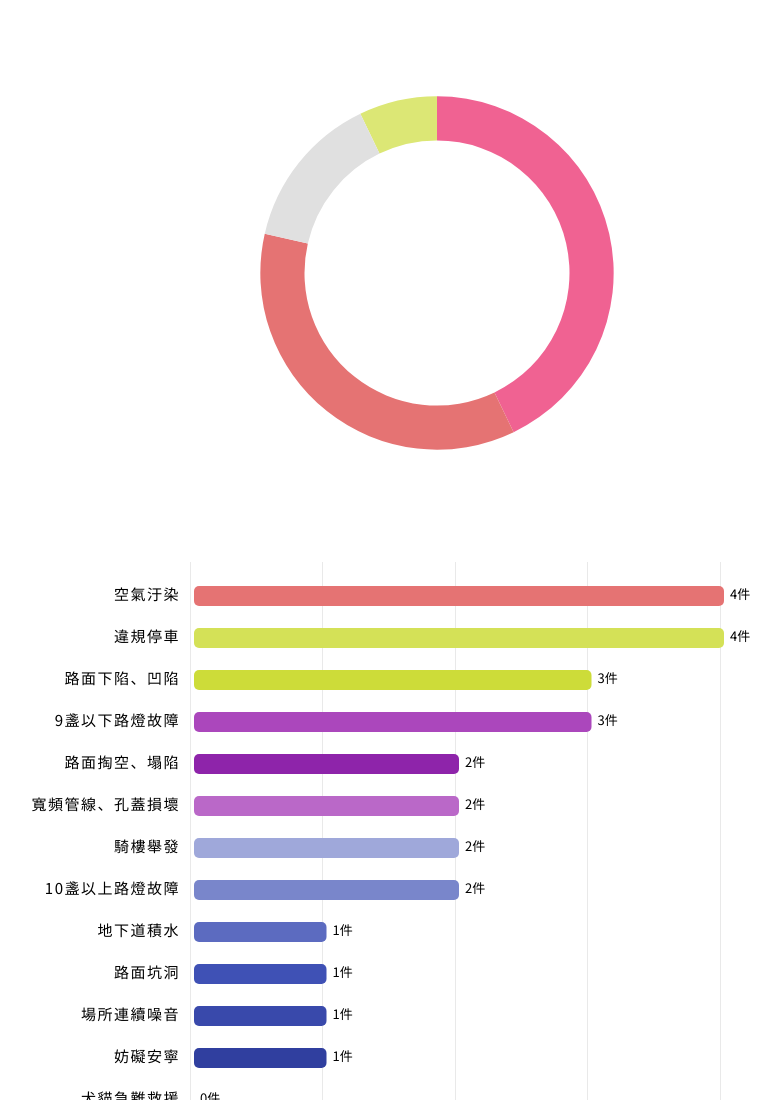
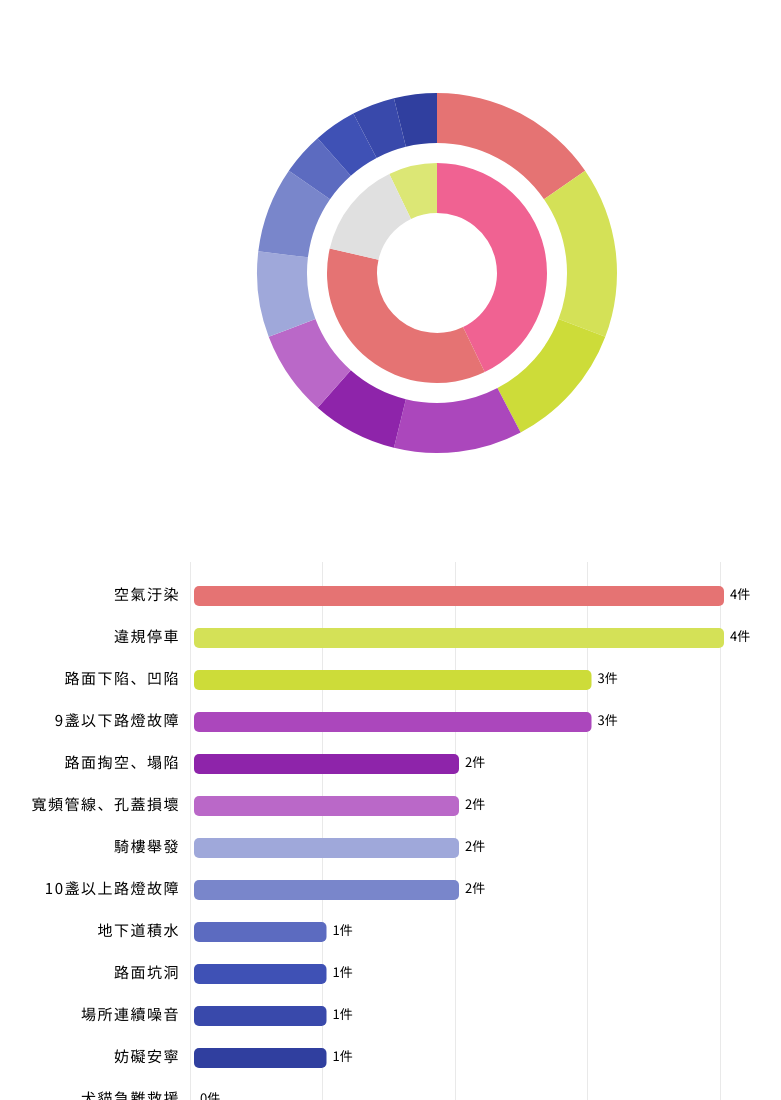
Before and after one commit to TaiwanStat/proj-tainan-1999, a plain HTML site: page index.html in a window 1280 px wide. Shown: the top 1100 px of the page, without its empty margins (218-999 px from the left). Drawn offline with nearby package versions, Linux system fonts and the light colour scheme.

Commit message:
double donut chart

```diff
--- a/index.js
+++ b/index.js
@@ -17,6 +17,12 @@ var svg = d3.select("#bar-chart").append("svg")
     .append("g")
     .attr("transform", "translate(" + margin.left + "," + margin.top + ")");
 
+var pie_svg = d3.select("#pie-chart")
+    .append("svg")
+    .attr({
+        "width": 500,
+        "height": 500,
+    });
 
 var color = [
     "#E57373 ",
@@ -46,6 +52,8 @@ function filtJSON(json, key, value) {
 var array = [];
 var count = 0;
 var sum = 0;
+
+
 d3.json("fack_areas.json", function(error, data) {
     if (error) {
         console.log(error);
@@ -80,28 +88,17 @@ d3.json("fack_areas.json", function(error, data) {
     temp.push(sum); //事件發生數量
     temp.push("其他");
     array.splice(3, count - 3, temp); //保留前三高，其餘加總到「其他」
-            createDonut(array, areaName, "pie-chart"); //畫圖
 
-            //createDonut("all_item.json", "東區" , "column")
-            //filename: json filename, name: 區名, column_object: 預計要榜定的tag class
-            function createDonut(array, name, column_object) {
+    //creatDonut
     var pie = d3.layout.pie();
-                var svg = d3.select("#" + column_object)
-                    .append("svg")
-                    .attr({
-                        "width": 500,
-                        "height": 500,
-                    });
     var arc = d3.svg.arc()
-                    .innerRadius((width / 5))
-                    .outerRadius((width / 5));
+        .innerRadius(width - 430)
+        .outerRadius(width - 470);
     var arc2 = d3.svg.arc()
-                    .innerRadius((width / 4))
-                    .outerRadius((width / 3));
-                var arc3 = d3.svg.arc()
-                    .innerRadius((width / 3))
-                    .outerRadius((width / 2.5));
-                var arcs = svg.selectAll("g.arc")
+        .innerRadius(width - 420)
+        .outerRadius(width - 470);
+
+    var arcs = pie_svg.selectAll("g.arc")
         .data(pie(
             array.map( //遍尋處理每個array element，並取得特定欄位 = 數量
                 function(element, index, array) {
@@ -115,26 +112,20 @@ d3.json("fack_areas.json", function(error, data) {
             "transform": "translate(" + (width / 2) + ", " + (width / 2) + ")",
         });
 
-                var color = ['#E57373', '#DCE775', '#F06292', '#BA68C8', '#7986CB', '#4DB6AC', '#81C784', '#FF8A65', '#A1887F', '#E0E0E0']
+    var color2 = ['#E57373', '#DCE775', '#F06292', '#BA68C8', '#7986CB', '#4DB6AC', '#81C784', '#FF8A65', '#A1887F', '#E0E0E0']
     var path = arcs.append("path")
         .attr({
             "fill": function(d, i) {
-                            return color[array[i][0]]; //color的array
+                return color2[array[i][0]]; //color的array
             },
             "d": arc,
-                        "class": function(d, i) {
-                            //給最大的一點特效！！
-                            if (i == 0) {
-                                return "path_special";
-                            }
-                            return "path";
-                        },
+            "class": "path",
             "id": function(d, i) {
                 return array[i][2];
             }
         })
         .on("mouseover", function() {
-                        svg.append("text")
+            pie_svg.append("text")
                 .attr({
                     "class": "subject_" + this.id,
                     "x": (width / 2),
@@ -144,18 +135,16 @@ d3.json("fack_areas.json", function(error, data) {
                 .text(this.id);
         })
         .on("mouseout", function() {
-                        svg.selectAll(".subject_" + this.id).remove();
+            pie_svg.selectAll(".subject_" + this.id).remove();
         })
-                d3.selectAll(".path_special")
-                    .attr({
-                        "d": arc3,
-                    })
+
     path.transition()
         .duration(1000)
         .attr({
             "d": arc2
         });
-            }
+    //createDonut("all_item.json", "東區" , "column")
+    //filename: json filename, name: 區名, column_object: 預計要榜定的tag class
 });
 
 /**********************************************************/
@@ -163,17 +152,28 @@ d3.json("fack_areas.json", function(error, data) {
 
 //bar chart****************************************************
 d3.json("fack_items.json", function(error, data) {
-                console.log(data);
+
 
     // data.sort(function(a,b) { return +a.caseCount - +b.caseCount; }).reverse();
     // console.log(d3.extent(data, function(d) { return d.caseCount; }));
     // console.log(d3.map(data,function(d) { return d.item; }));
 
-                //the second pie
-                // var piedata2 = pie();
+    // $.each(data, function(key, value) {
+    //     if (value.caseCount == 0) {
+    //         data.splice(key, key);
+    //     }
+    // });
 
+    // for (var key in data) {
+    //     console.log(data[key]);
+    //     if (data.hasOwnProperty(key)) {
+    //         //Now, object[key] is the current value
+    //         if (data[key].caseCount == 0 )
+    //             data.remove(key);
+    //     }
+    // }
+    // console.log(data);
 
-                //the second pie end
 
     var x = d3.scale.linear().domain(d3.extent(data, function(d) {
             return d.caseCount;
@@ -249,10 +249,120 @@ d3.json("fack_areas.json", function(error, data) {
 
 
 
-                //sort the bars
+    //sort the data
     data.sort(function(a, b) {
         return +a.caseCount - +b.caseCount;
     }).reverse();
+
+    //the second pie
+
+    var pie2 = d3.layout.pie();
+    var donut2_arc1 = d3.svg.arc()
+        .innerRadius((width - 370))
+        .outerRadius((width - 320));
+    var donut2_arc2 = d3.svg.arc()
+        .innerRadius((width - 400))
+        .outerRadius((width - 350));
+
+    var arcs = pie_svg.selectAll("g.arcs")
+        .data(pie2(data.map(function(d) {
+            console.log(d.item)
+            console.log(d.caseCount)
+            return d.caseCount;
+        })))
+        .enter()
+        .append("g")
+        .attr({
+            "class": "arcs",
+            "transform": "translate(" + (width / 2) + ", " + (width / 2) + ")",
+        });
+
+    var item_name = data.map(function(d) {
+        return d.item;
+    })
+
+    var path = arcs.append("path")
+        .attr({
+            "fill": function(d, i) {
+                return color[i]; //color的array
+            },
+            "d": donut2_arc1,
+            "class": "path",
+            "id": function(d, i) {
+                return item_name[i] + "_inner";
+            }
+        })
+        .on("mouseover", function(d, i) {
+            pie_svg.append("text")
+                .attr({
+                    "class": "subject_" + this.id + "_inner",
+                    "x": (width / 2),
+                    "y": (width / 2),
+                    "text-anchor": "middle"
+                })
+                .text(item_name[i]);
+        })
+        .on("mouseout", function() {
+            pie_svg.selectAll(".subject_" + this.id + "_inner").remove();
+        })
+
+    path.transition()
+        .duration(1000)
+        .attr({
+            "d": donut2_arc2
+        });
+
+    //pie marker
+
+    // pie_svg.selectAll("text").data(data)
+    //     .enter()
+    //     .append("text")
+    //     .attr("text-anchor", "middle")
+    //     .attr("x", function(d) {
+    //         var a = d.startAngle + (d.endAngle - d.startAngle) / 2 - Math.PI / 2;
+    //         d.cx = Math.cos(a) * (width - 75);
+    //         return d.x = Math.cos(a) * (width - 20);
+    //     })
+    //     .attr("y", function(d) {
+    //         var a = d.startAngle + (d.endAngle - d.startAngle) / 2 - Math.PI / 2;
+    //         d.cy = Math.sin(a) * (width - 75);
+    //         return d.y = Math.sin(a) * (width - 20);
+    //     })
+    //     .text(function(d) {
+    //         return d.value; })
+    //     .each(function(d) {
+    //         var bbox = this.getBBox();
+    //         d.sx = d.x - bbox.width / 2 - 2;
+    //         d.ox = d.x + bbox.width / 2 + 2;
+    //         d.sy = d.oy = d.y + 5;
+    //     });
+
+    // pie_svg.append("defs").append("marker")
+    //     .attr("id", "circ")
+    //     .attr("markerWidth", 6)
+    //     .attr("markerHeight", 6)
+    //     .attr("refX", 1)
+    //     .attr("refY", 1)
+    //     .append("circle")
+    //     .attr("cx", 0)
+    //     .attr("cy", 0)
+    //     .attr("r", 0);
+
+    // pie_svg.selectAll("path.pointer").data(data).enter()
+    //     .append("path")
+    //     .attr("class", "pointer")
+    //     .style("fill", "none")
+    //     .style("stroke", "black")
+    //     .attr("marker-end", "url(#circ)")
+    //     .attr("d", function(d) {
+    //         if (d.cx > d.ox) {
+    //             return "M" + d.sx + "," + d.sy + "L" + d.ox + "," + d.oy + " " + d.cx + "," + d.cy;
+    //         } else {
+    //             return "M" + d.ox + "," + d.oy + "L" + d.sx + "," + d.sy + " " + d.cx + "," + d.cy;
+    //         }
+    //     });
+
+    //the second pie end
 
     //remove empty item
     var puredata = [];
@@ -261,20 +371,16 @@ d3.json("fack_areas.json", function(error, data) {
             var t = {};
             t.caseCount = data[i].caseCount;
             t.item = data[i].item;
-                        console.log(data[i].caseCount)
             puredata.push(t);
         }
     }
-                console.log(puredata);
 
 
-                y = y = d3.scale.ordinal().domain(data.map(function(d) {
-                        console.log(d.item)
+    y = d3.scale.ordinal().domain(data.map(function(d) {
             return d.item;
         }))
         .rangeRoundBands([0, height], 0.1);
 
-                console.log(data);
     bar.data(data)
         // .sort(sortItems)
         .transition()
--- a/style.css
+++ b/style.css
@@ -5,7 +5,7 @@
     /*fill: steelblue;*/
     border-radius: 2px;
 }
-.path, .path_special{
+.pie-path{
     display: inline-block;
     vertical-align: middle;
     transform: translateZ(0);
@@ -16,12 +16,10 @@
     transition-property: transform;
 }
 
-.path:hover,.path:focus,.path:active {
-    transform: scale(1.1);
+.pie-path:hover,.pie-path:focus,.pie-path:active {
+    transform: scale(1.05);
 }
-.path_special:hover,.path_special:focus,.path_special:active {
-    transform: scale(1.1);
-}
+
 
 .grid .tick {
     stroke: #E0E0E0;
```
Lines whose indentation alone changed are shown as unchanged.
